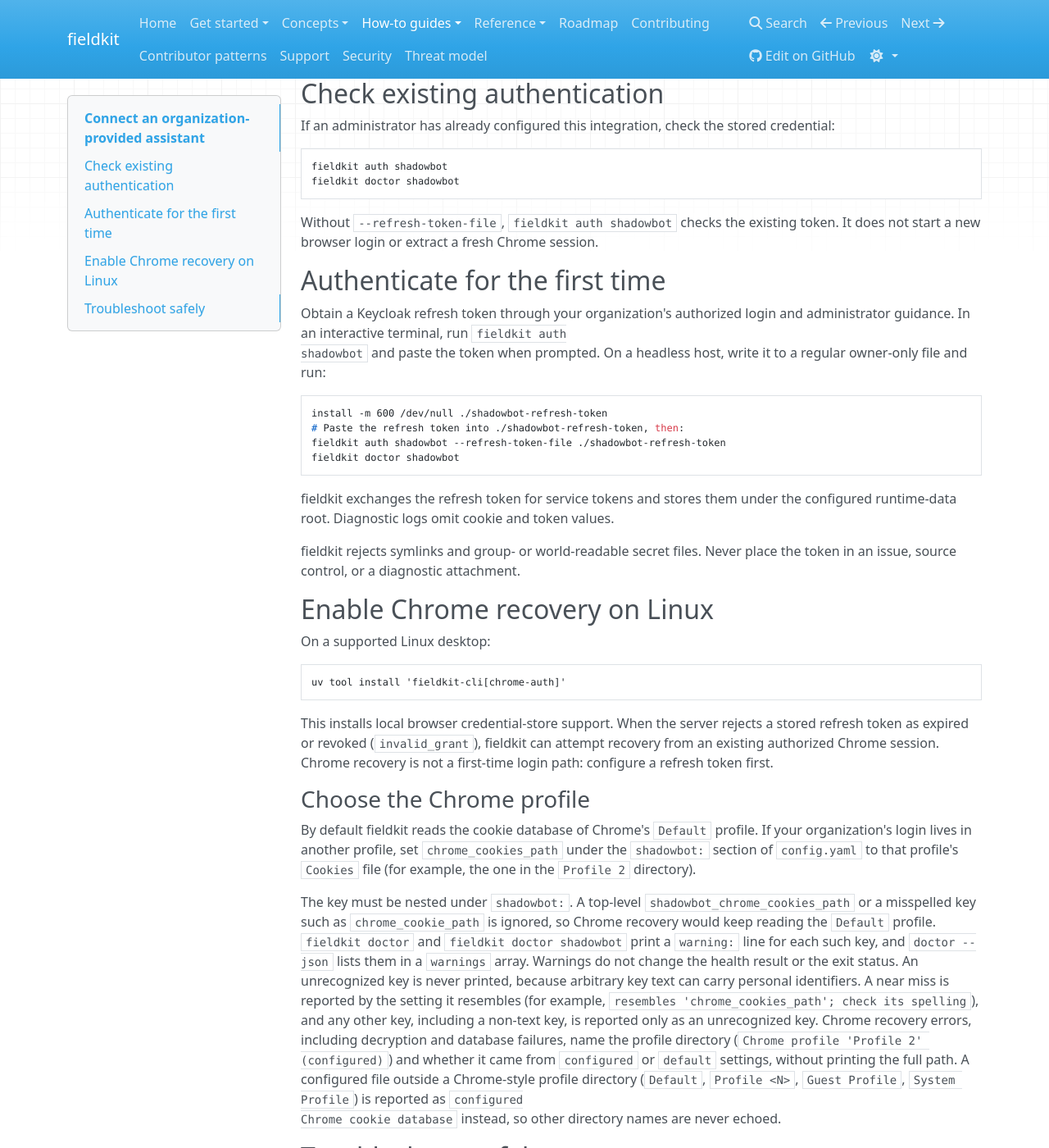
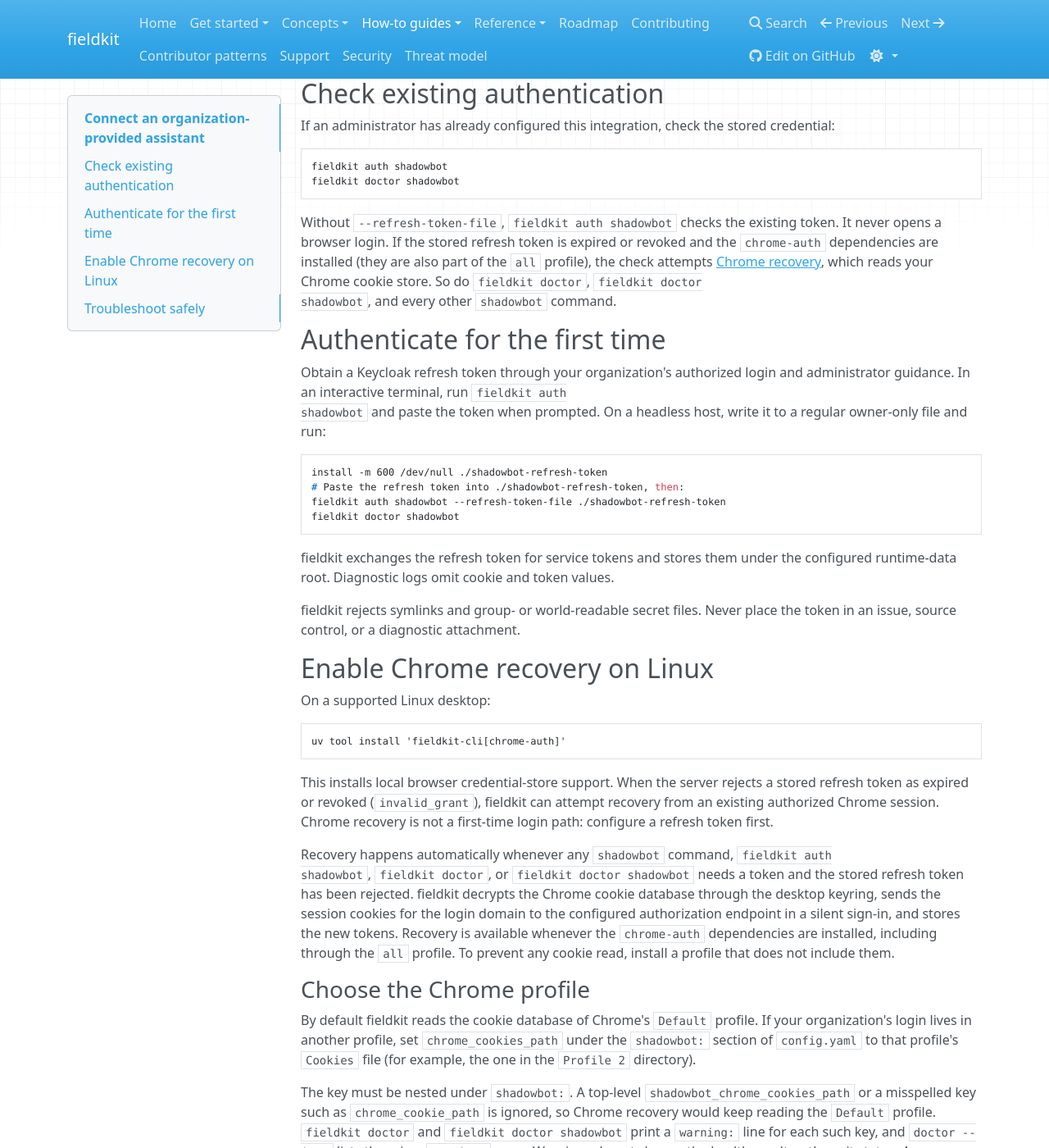
Before and after one commit to mpeter/fieldkit-cli, an MkDocs documentation site: the page built from docs/guides/shadowbot-auth.md, in a window 1280 px wide and 1400 px high, scrolled down 218 px. Shown: the whole window at 82% size. Built offline with MkDocs 1.6.1, drawn with Linux system fonts in a browser that asks for light colours; nearby versions of some CDN libraries.

Commit message:
docs(privacy): disclose Backstory's fixed endpoint and ShadowBot's Chrome recovery (#117)
## Purpose

Fixes #112. The privacy documentation understated two data flows.

## Result

- **Backstory.** `docs/privacy.md` now lists Backstory as a data
destination. The `backstory-health` watcher
(`watch/backstory_health.py`) sends configured account names and
People.ai account IDs to your MCP gateway's sales group, which forwards
them to People.ai.
- `fieldkit auth backstory` registers the fixed upstream
`https://mcp.people.ai/mcp` (`backstory/auth.py:12`). You choose the
gateway; you cannot choose the upstream.
- `docs/integrations.md` notes that exception to "endpoints you
configure".
- **Morning brief.** The issue said the morning brief sends data to
Backstory. It does not: it only reads the local `backstory-alerts.md`
file, so the docs attribute the egress to the watcher.
- **ShadowBot Chrome recovery.** `docs/guides/shadowbot-auth.md` no
longer says that a bare `fieldkit auth shadowbot` never extracts a
Chrome session.
- `get_token()` is used by `auth shadowbot`, `doctor shadowbot` and
every `shadowbot` command. On `invalid_grant` it decrypts the Chrome
cookie database whenever `cryptography` and `secretstorage` are
importable (`shadowbot/auth.py:54,64,955`).
- The `all` profile includes both, so the guide says recovery is
available through `chrome-auth` or `all`, and that avoiding cookie reads
means installing a profile without them.
- **`THREAT_MODEL.md`.** The system context no longer says every
connection goes to an operator-selected service, and the asset list adds
the local Chrome cookie store. Its "never logs cookie values" claim
matches the code: the diagnostic logs only cookie names and a count
(`auth.py:651`). This touches a security document, so it needs
maintainer review.

## Evidence

- Each claim above is traced to the cited source lines.
- Documentation contract passes. I updated the privacy table hash after
reviewing the table, and refreshed the fingerprints after reading
`THREAT_MODEL.md`, the one document flagged by the change.
- `make pr-check QUALITY_BASE=origin/main` exits 0.

## Safety and compatibility

Documentation only, with no behavior change. It improves the privacy
disclosure. A changelog fragment is included, because users deciding
which profile to install need this.

````diff
--- a/docs/guides/shadowbot-auth.md
+++ b/docs/guides/shadowbot-auth.md
@@ -24,7 +24,11 @@ fieldkit doctor shadowbot
 ```
 
 Without `--refresh-token-file`, `fieldkit auth shadowbot` checks the existing token.
-It does not start a new browser login or extract a fresh Chrome session.
+It never opens a browser login. If the stored refresh token is expired or revoked
+and the `chrome-auth` dependencies are installed (they are also part of the `all`
+profile), the check attempts [Chrome recovery](#enable-chrome-recovery-on-linux),
+which reads your Chrome cookie store. So do `fieldkit doctor`, `fieldkit doctor
+shadowbot`, and every other `shadowbot` command.
 
 ## Authenticate for the first time
 
@@ -58,6 +62,14 @@ This installs local browser credential-store support. When the server rejects a
 stored refresh token as expired or revoked (`invalid_grant`), fieldkit can
 attempt recovery from an existing authorized Chrome session. Chrome recovery is
 not a first-time login path: configure a refresh token first.
+
+Recovery happens automatically whenever any `shadowbot` command, `fieldkit auth
+shadowbot`, `fieldkit doctor`, or `fieldkit doctor shadowbot` needs a token and the
+stored refresh token has been rejected. fieldkit decrypts the Chrome cookie database
+through the desktop keyring, sends the session cookies for the login domain to the
+configured authorization endpoint in a silent sign-in, and stores the new tokens. Recovery is available whenever the `chrome-auth`
+dependencies are installed, including through the `all` profile. To prevent any
+cookie read, install a profile that does not include them.
 
 ### Choose the Chrome profile
 
````
Also changed, not shown: THREAT_MODEL.md (+7 -1 lines), changelog.d/112-privacy-disclosures.md (added, +5 -0 lines), docs/integrations.md (+5 -0 lines), docs/privacy.md (+12 -1 lines), docs/documentation-contract.json.
